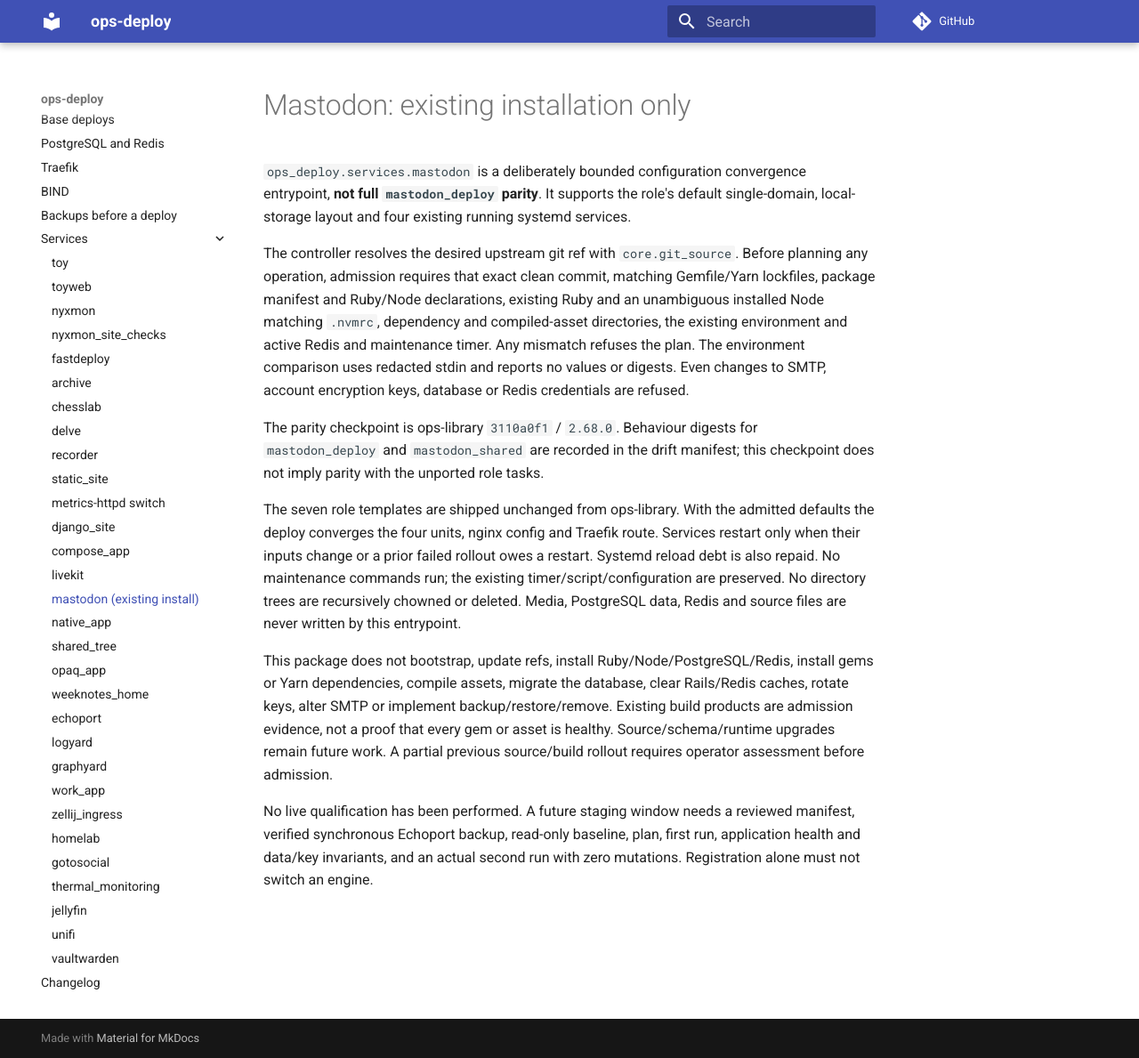
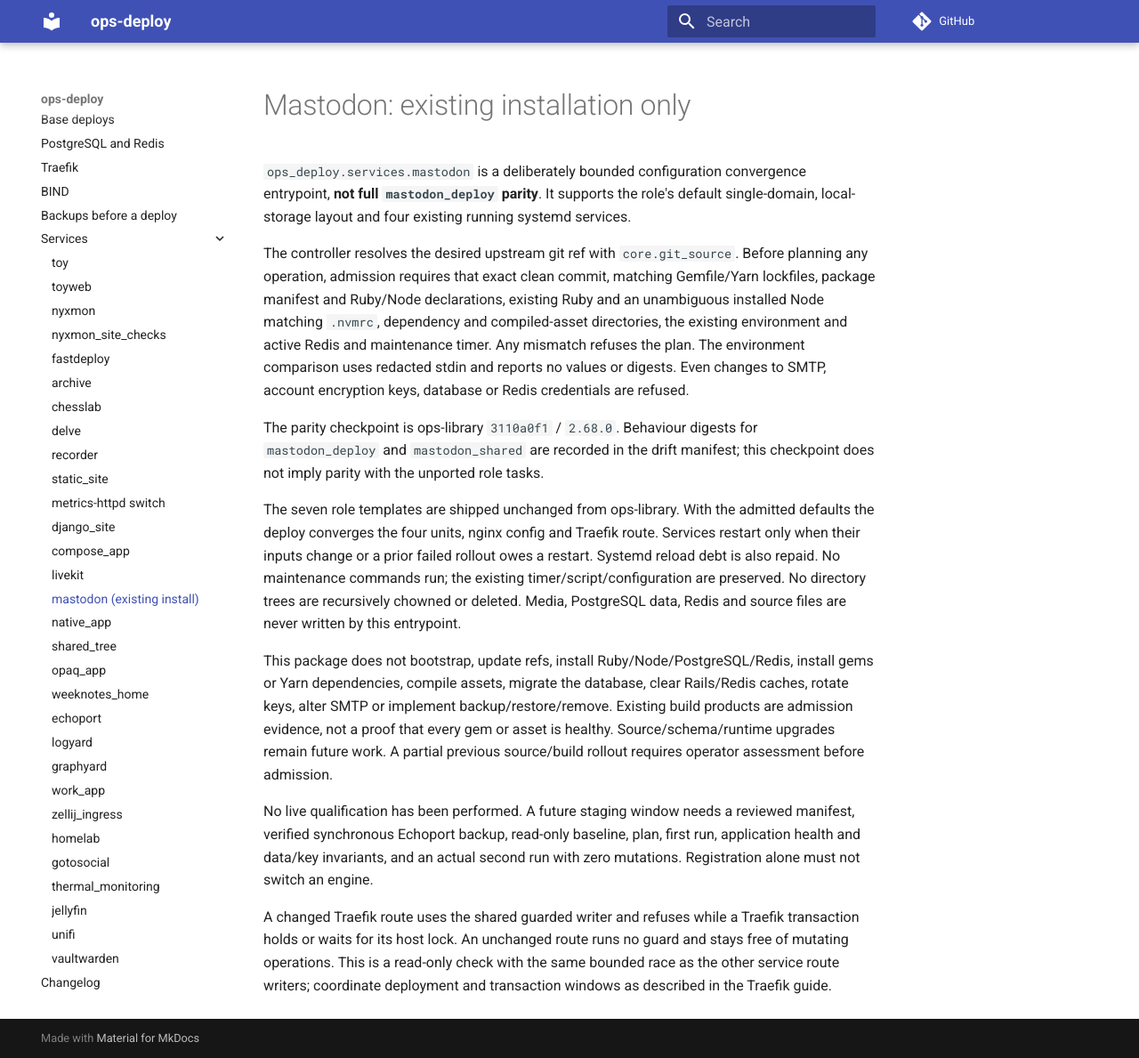
Before and after one commit to ephes/ops-deploy, an MkDocs documentation site: the page built from docs/services/mastodon.md, in a window 1280 px wide and 1189 px high. Shown: the whole window at 89% size. Built offline with MkDocs 1.6.1 and Material for MkDocs 9.7.7, drawn with Linux system fonts in a browser that asks for light colours; comment, search, counter and statistics services are not loaded.

Commit message:
Guard Mastodon route changes during Traefik transactions

```diff
--- a/docs/services/mastodon.md
+++ b/docs/services/mastodon.md
@@ -36,3 +36,9 @@ No live qualification has been performed. A future staging window needs a
 reviewed manifest, verified synchronous Echoport backup, read-only baseline,
 plan, first run, application health and data/key invariants, and an actual
 second run with zero mutations. Registration alone must not switch an engine.
+
+A changed Traefik route uses the shared guarded writer and refuses while a
+Traefik transaction holds or waits for its host lock. An unchanged route runs
+no guard and stays free of mutating operations. This is a read-only check with
+the same bounded race as the other service route writers; coordinate deployment
+and transaction windows as described in the Traefik guide.
```
Also changed, not shown: docs/changelog.md (+4 -0 lines), 2 other files.
